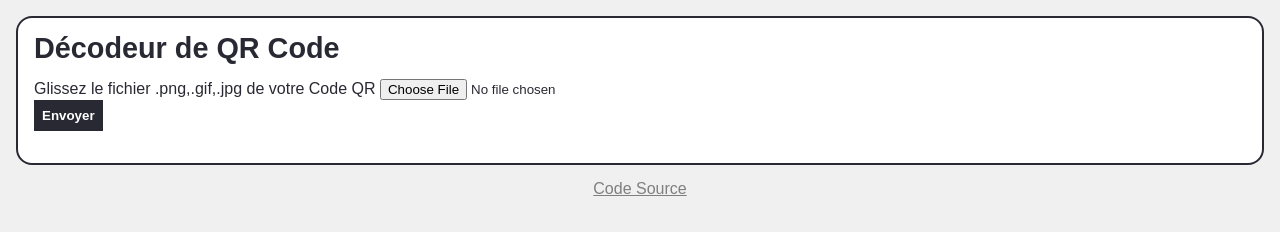
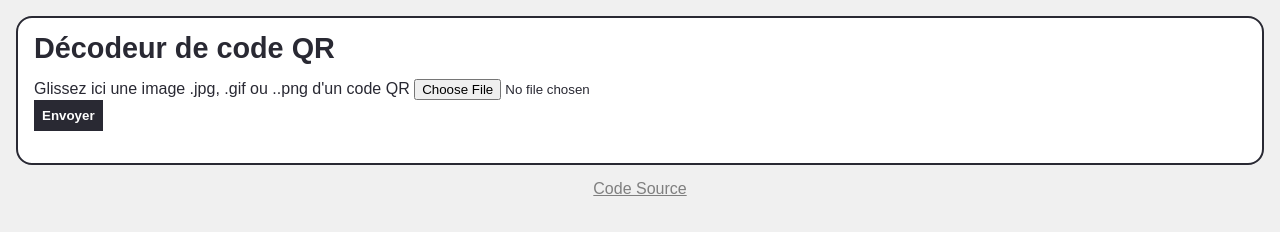
Before and after one commit to aerogus/qrcodec, a plain HTML site: page app/index.html in a window 1280 px wide. Drawn offline with Linux system fonts and the light colour scheme.

Commit message:
ajout documentation

```diff
--- a/app/index.html
+++ b/app/index.html
@@ -2,17 +2,17 @@
 <html lang="fr">
   <head>
     <meta charset="utf-8">
-    <title>vacdec</title>
+    <title>QR Decode</title>
     <meta name="viewport" content="width=device-width,initial-scale=1">
     <link rel="stylesheet" href="/css/common.css">
     <link rel="stylesheet" href="/css/app.css">
   </head>
   <body>
     <div id="wrapper">
-      <h1>Décodeur de QR Code</h1>
+      <h1>Décodeur de code QR</h1>
       <form method="POST" action="cgi-bin/upload.py" id="passform" enctype="multipart/form-data">
         <div>
-          <label>Glissez le fichier .png,.gif,.jpg de votre Code QR</label>
+          <label>Glissez ici une image .jpg, .gif ou ..png d'un code QR</label>
           <input type="file" id="pass" name="pass" required accept=".jpg,.jpeg,.png,.gif">
         </div>
         <div>
```
Also changed, not shown: 1 other file.
